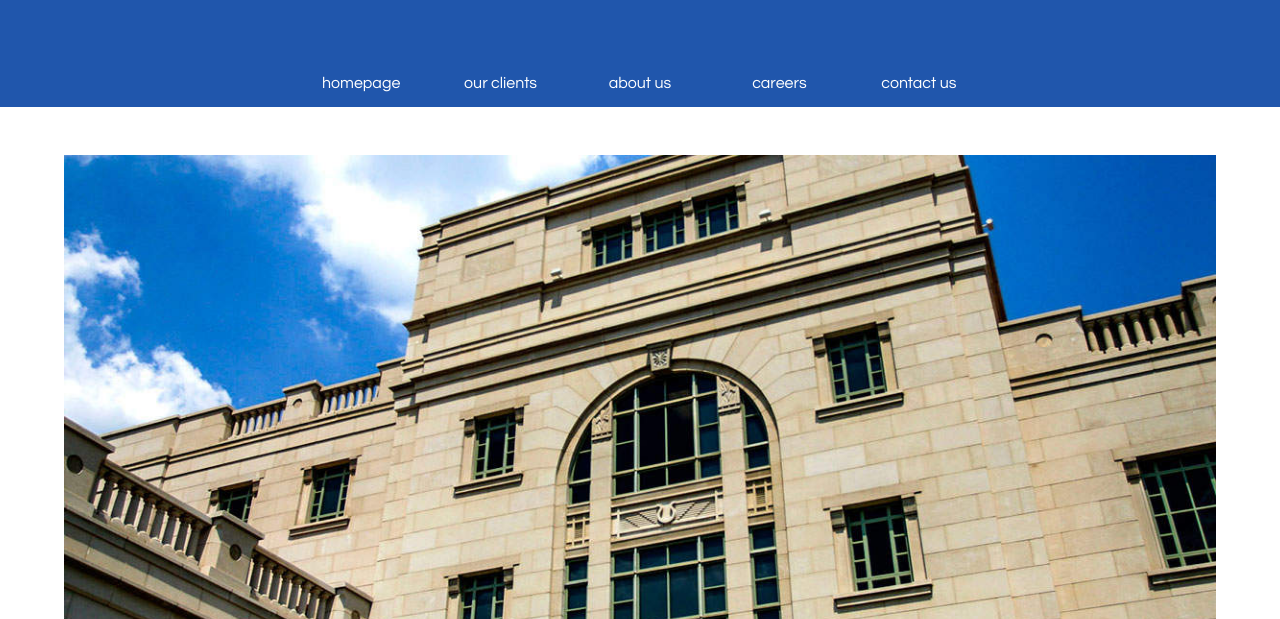
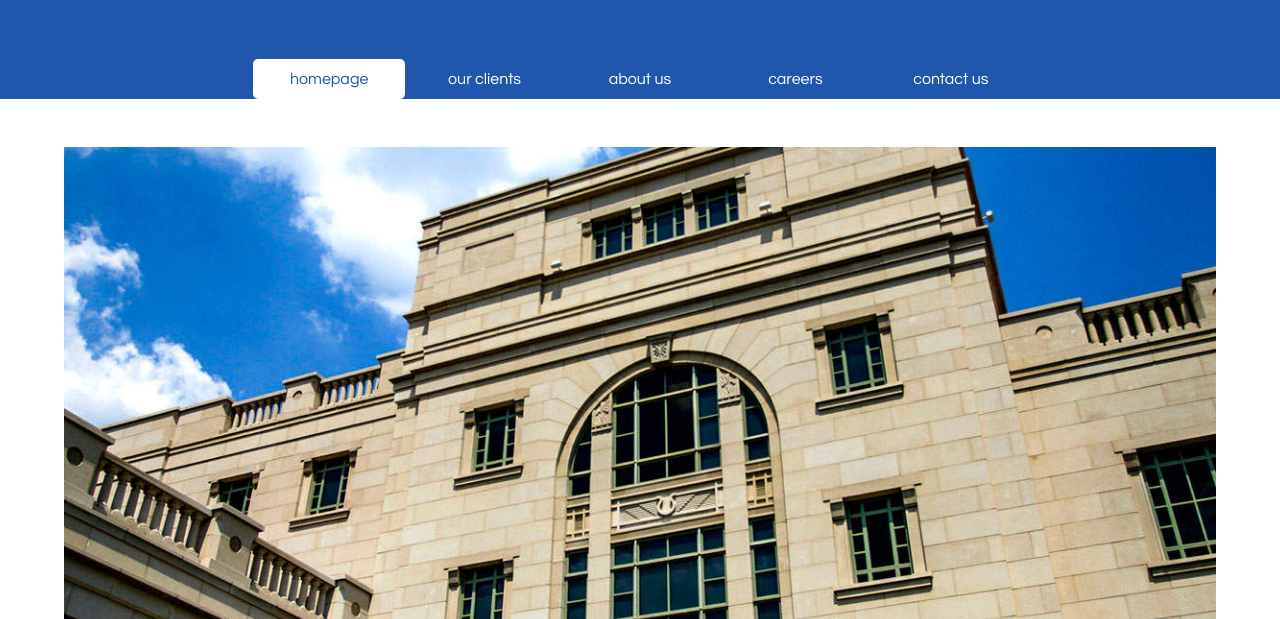
Before and after one commit to Juandarov/new_challenge_4, a plain HTML site: page index.html in a window 1280 px wide. In both pictures the pointer is over the link "homepage". Shown: the part 181-800 px from the top of the page. Drawn offline with Linux system fonts and the light colour scheme.

Commit message:
fin de journee

```diff
--- a/css/style.css
+++ b/css/style.css
@@ -156,12 +156,21 @@ footer p {
 
     ul li {
         width: 10%;
-        margin: 0.75em auto;
+        margin: 0em auto;
         list-style: none;
         padding: 0;
         color: white;
         border: none;
-        padding: 0.25em;
+        padding: 0.75em;
+    }
+
+    header ul li:hover a{
+        color: #2056ac;
+    }
+
+    header ul li:hover {
+        background-color: white;
+
     }
 
     img {
```
